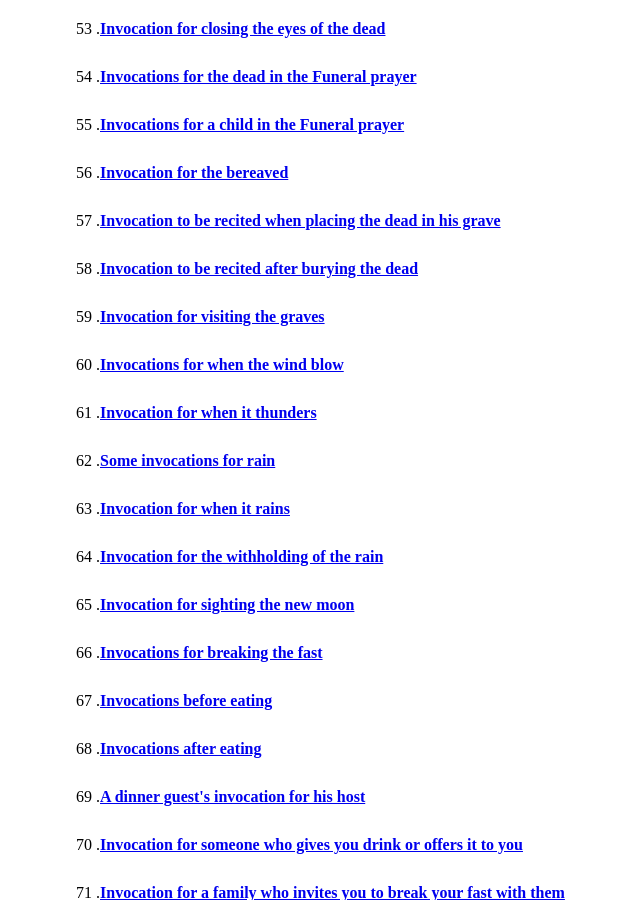
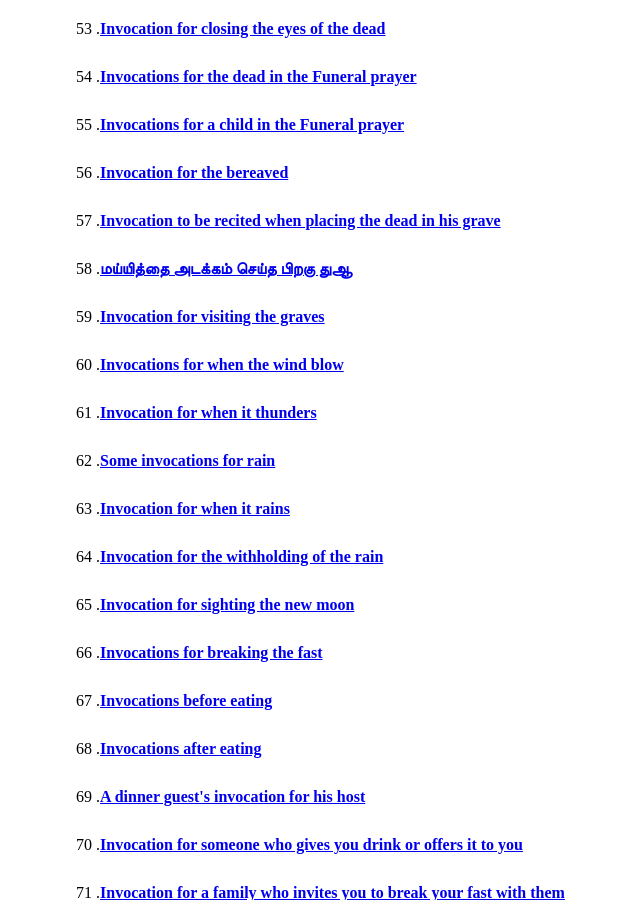
Before and after one commit to rafikttp/duaForLifeTamil, a Jekyll site: the page built from supplications/fortress/index.html, in a window 1280 px wide and 900 px high, scrolled down 2659 px. Shown: the whole window, without its empty margins (180-820 px from the left). Built offline with Jekyll 4.4.1, drawn with Linux system fonts in a browser that asks for light colours.

Commit message:
Update afterburying.md

```diff
--- a/supplications/fortress/content/afterburying.md
+++ b/supplications/fortress/content/afterburying.md
@@ -1,6 +1,6 @@
 ---
 layout: allpages
-title:  Invocation to be recited after burying the dead
+title:  மய்யித்தை அடக்கம் செய்த பிறகு துஆ
 categories : [fortress]
 order : 58
 description: Invocation to be recited after burying the dead
```
Also changed, not shown: other parts of supplications/fortress/content/afterburying.md (+1 -1 lines).
